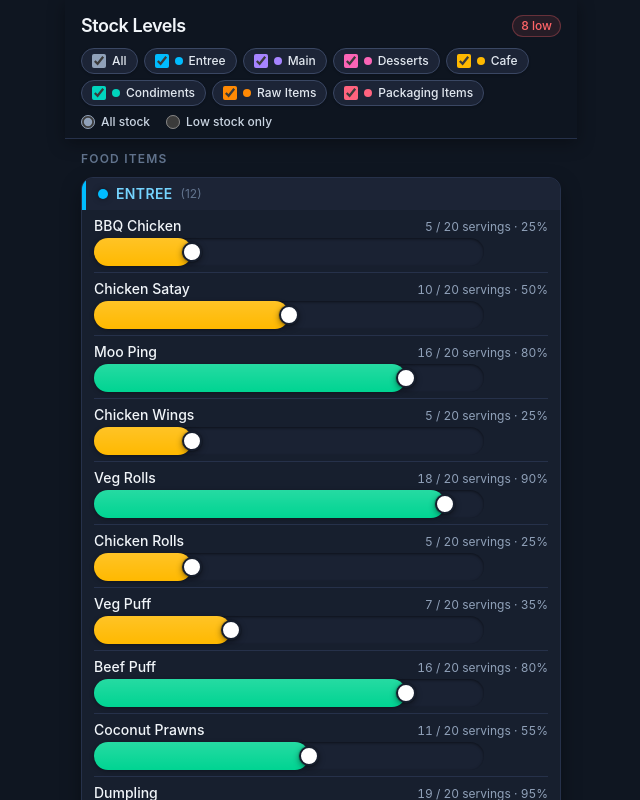
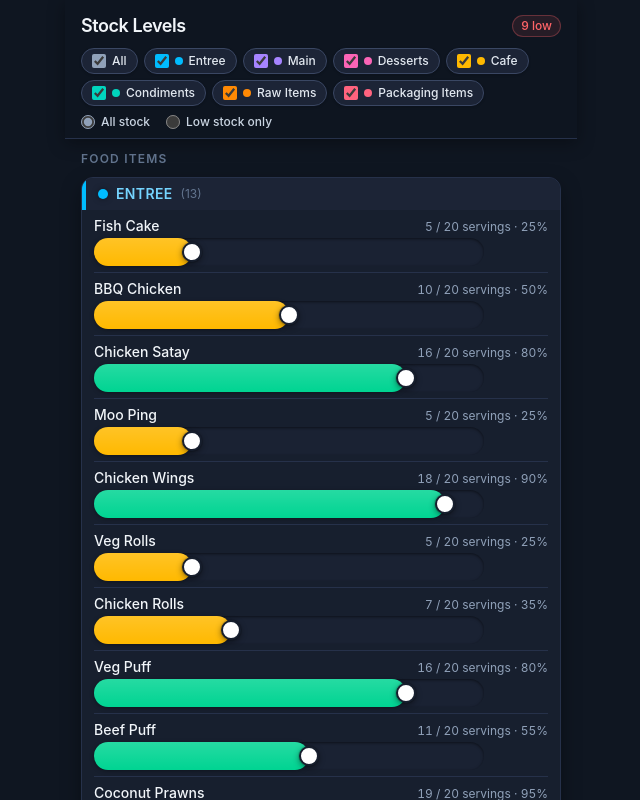
Before and after one commit to nathapon188/t-stocklevels, a React (Vite) app: page / in a window 1280 px wide. Shown: the top 800 px of the page, without its empty margins (319-959 px from the left). Built offline with nearby package versions, Linux system fonts and the light colour scheme.

Commit message:
Add Fish Cake, Beef Minced, and Chicken Breast Fillet stock items

```diff
--- a/src/data.ts
+++ b/src/data.ts
@@ -20,6 +20,7 @@ export type StockItem = {
 }
 
 const items: Omit<StockItem, 'id' | 'stock'>[] = [
+  { name: 'Fish Cake', unit: 'servings', max: 20, category: 'Entree' },
   { name: 'BBQ Chicken', unit: 'servings', max: 20, category: 'Entree' },
   { name: 'Chicken Satay', unit: 'servings', max: 20, category: 'Entree' },
   { name: 'Moo Ping', unit: 'servings', max: 20, category: 'Entree' },
@@ -33,7 +34,6 @@ const items: Omit<StockItem, 'id' | 'stock'>[] = [
   { name: 'Wonton', unit: 'servings', max: 20, category: 'Entree' },
   { name: 'Roti Bread', unit: 'servings', max: 20, category: 'Entree' },
 
-
   { name: 'Wagyu', unit: 'servings', max: 20, category: 'Main' },
   { name: 'Soft Shell Crabs', unit: 'servings', max: 20, category: 'Main' },
   { name: 'King Prawns', unit: 'servings', max: 20, category: 'Main' },
@@ -43,7 +43,6 @@ const items: Omit<StockItem, 'id' | 'stock'>[] = [
   { name: 'Barramundi Fillet', unit: 'unit', max: 20, category: 'Main' },
   { name: 'Salmon', unit: 'unit', max: 20, category: 'Main' },
   { name: 'Duck', unit: 'Bag', max: 10, category: 'Main' },
-
 
   { name: 'Leg Ham', unit: 'kg', max: 10, category: 'Cafe' },
   { name: 'Pork Sausages', unit: 'kg', max: 10, category: 'Cafe' },
@@ -58,7 +57,6 @@ const items: Omit<StockItem, 'id' | 'stock'>[] = [
   { name: 'Turkish Bread', unit: 'pcs', max: 30, category: 'Cafe' },
   { name: 'Cheese Sliced', unit: 'kg', max: 5, category: 'Cafe' },
 
-
   { name: 'Aioli', unit: 'L', max: 10, category: 'Condiments' },
   { name: 'Hollandaise Sauce', unit: 'L', max: 10, category: 'Condiments' },
   { name: 'BBQ Sauce', unit: 'L', max: 10, category: 'Condiments' },
@@ -70,8 +68,11 @@ const items: Omit<StockItem, 'id' | 'stock'>[] = [
   { name: 'Crispy Chilli Oil', unit: 'Btl', max: 2, category: 'Condiments' },
   { name: 'Dukka', unit: 'Btl', max: 2, category: 'Condiments' },
 
+  { name: 'Chicken Minced', unit: 'kg', max: 10, category: 'Raw Items' },
+  { name: 'Beef Minced', unit: 'kg', max: 10, category: 'Raw Items' },
   { name: 'Pork Minced', unit: 'kg', max: 10, category: 'Raw Items' },
-  { name: 'Chicken Minced', unit: 'kg', max: 10, category: 'Raw Items' },
+  { name: 'Chicken Breast Fillet', unit: 'kg', max: 10, category: 'Raw Items' },
+
   { name: 'Wonton Pastry', unit: 'packets', max: 20, category: 'Raw Items' },
   { name: 'Dumpling Pastry', unit: 'packets', max: 20, category: 'Raw Items' },
   { name: 'GF Flour', unit: 'kg', max: 10, category: 'Raw Items' },
```
